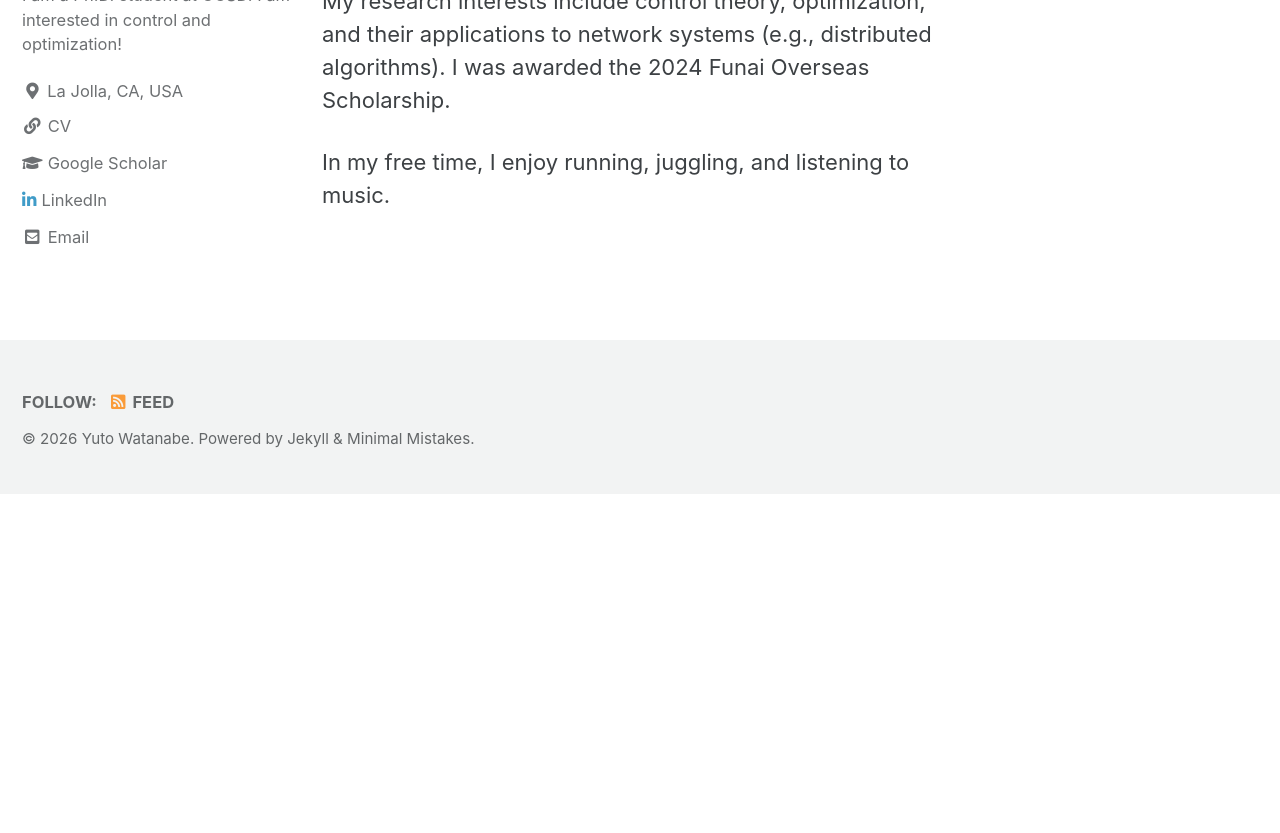
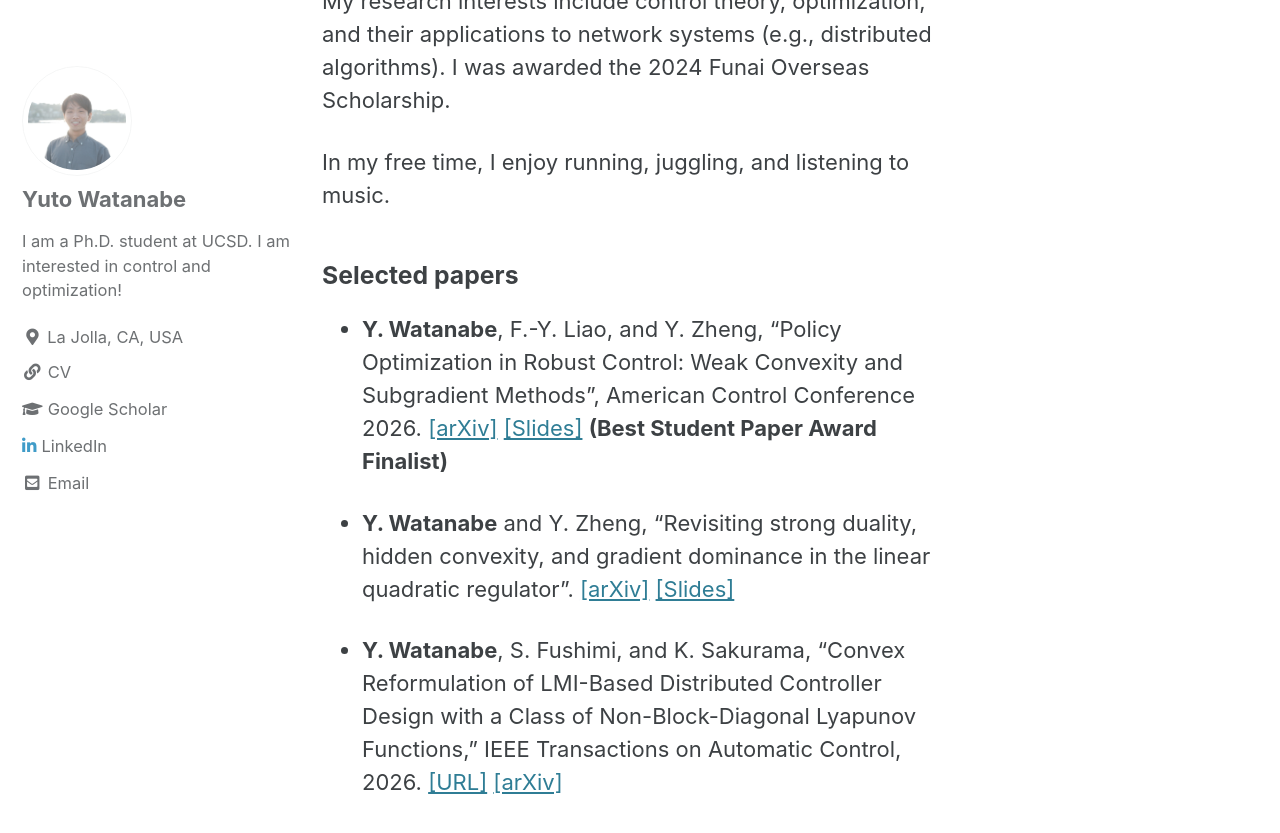
Before and after one commit to WatanabeYuto/watanabeyuto.github.io, a Jekyll site: the page built from Bio.md, in a window 1280 px wide and 900 px high, scrolled down 669 px. Shown: the top 833 px of the window. Built offline with Jekyll 4.4.1, drawn with Linux system fonts in a browser that asks for light colours; cached includes are drawn as plain includes; before the commit the page ends 1163 px from its top, so only the background shows below that.

Commit message:
bio updated

```diff
--- a/Bio.md
+++ b/Bio.md
@@ -18,3 +18,16 @@ My research interests include control theory, optimization, and their applicatio
 I was awarded the 2024 Funai Overseas Scholarship.
 
 In my free time, I enjoy running, juggling, and listening to music.
+
+
+### Selected papers
+
+- **Y. Watanabe**, F.-Y. Liao, and Y. Zheng, "Policy Optimization in Robust Control: Weak Convexity and Subgradient Methods", American Control Conference 2026. [[arXiv]](https://arxiv.org/abs/2509.25633) [[Slides]](https://drive.google.com/file/d/1H37gwgLJTSR2myNdTQ50rq6brpeEkW02/view?usp=sharing)
+**(Best Student Paper Award Finalist)**
+
+- **Y. Watanabe** and Y. Zheng, "Revisiting strong duality, hidden convexity, and gradient
+dominance in the linear quadratic regulator". [[arXiv]](https://arxiv.org/abs/2503.10964) [[Slides]](https://drive.google.com/file/d/1yij6Shnm9-aObMxfb68spP4ocih-qUfD/view?usp=sharing)
+
+- **Y. Watanabe**, S. Fushimi, and K. Sakurama, “Convex Reformulation of LMI-Based Distributed Controller Design
+with a Class of Non-Block-Diagonal Lyapunov Functions,” IEEE Transactions on Automatic Control, 2026. [[URL]](https://ieeexplore.ieee.org/document/11264282)
+[[arXiv]](https://arxiv.org/abs/2404.04576)
```
